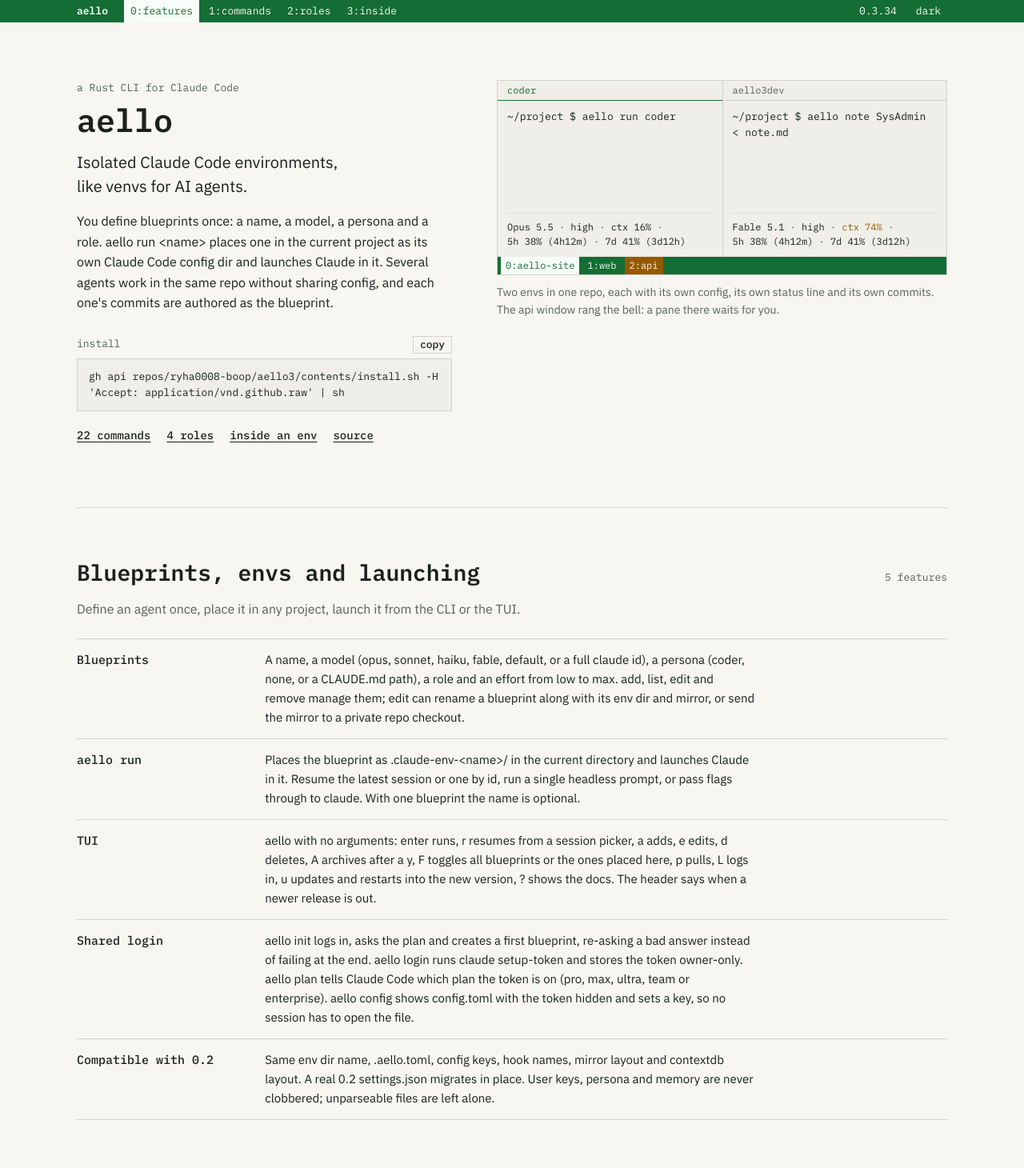
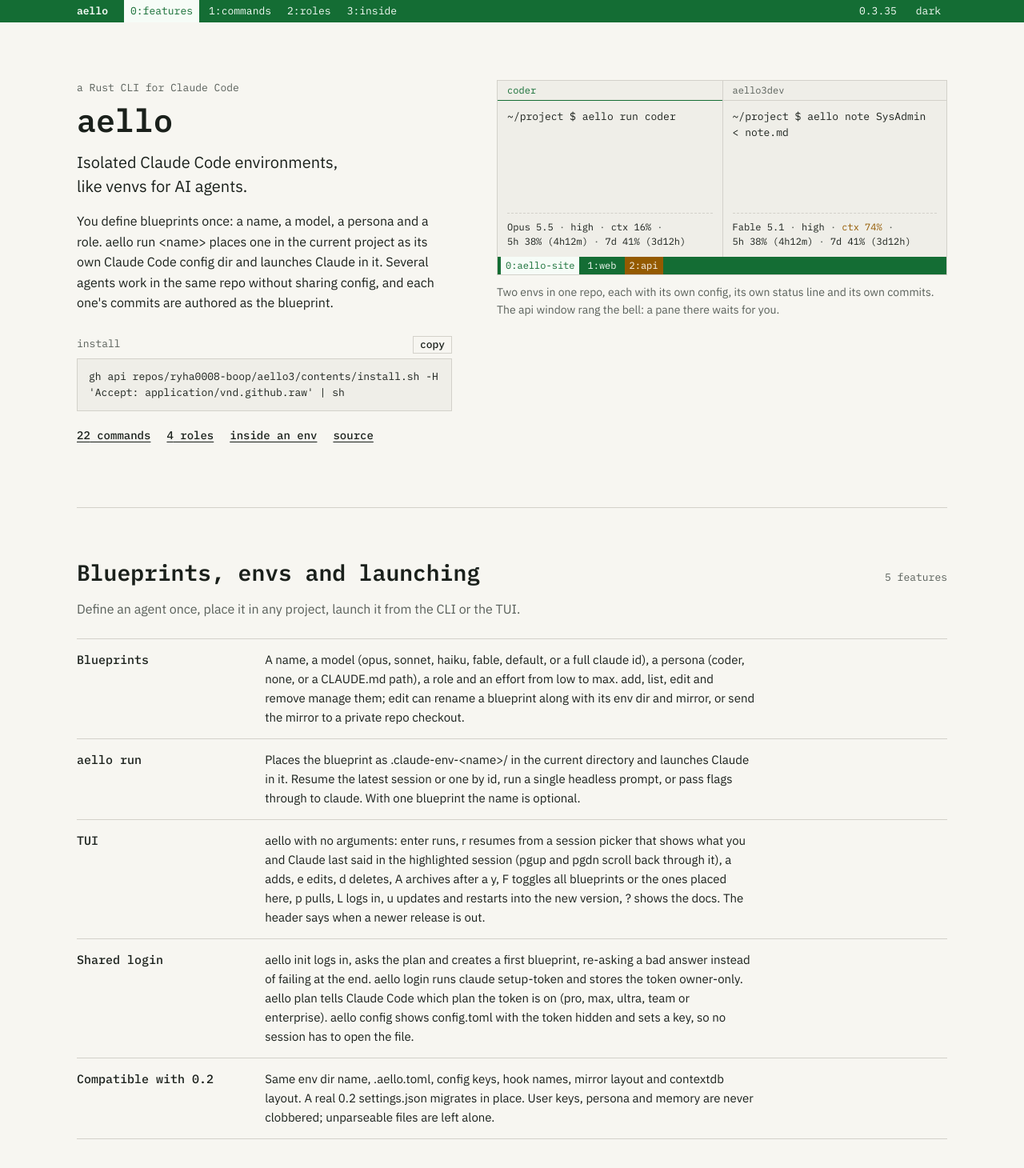
Before and after one commit to ryha0008-boop/aello-site, a Next.js app: page / in a window 1280 px wide. Shown: the top 1460 px of the page at 80% size. Built offline with nearby package versions, Linux system fonts and the light colour scheme.

Commit message:
content: aello 0.3.35, the resume picker shows the session's last messages

```diff
--- a/src/content/aello.ts
+++ b/src/content/aello.ts
@@ -2,7 +2,7 @@
 // subcommand's help, the hook table, the TUI key hints and the status line of
 // Compiled from aello's help, hooks, skills and status line; `version` is the released one. Update here, not in the pages.
 
-export const version = "0.3.34";
+export const version = "0.3.35";
 
 export const site = {
   name: "aello",
@@ -38,7 +38,7 @@ export const groups: FeatureGroup[] = [
       },
       {
         title: "TUI",
-        body: "aello with no arguments: enter runs, r resumes from a session picker, a adds, e edits, d deletes, A archives after a y, F toggles all blueprints or the ones placed here, p pulls, L logs in, u updates and restarts into the new version, ? shows the docs. The header says when a newer release is out.",
+        body: "aello with no arguments: enter runs, r resumes from a session picker that shows what you and Claude last said in the highlighted session (pgup and pgdn scroll back through it), a adds, e edits, d deletes, A archives after a y, F toggles all blueprints or the ones placed here, p pulls, L logs in, u updates and restarts into the new version, ? shows the docs. The header says when a newer release is out.",
       },
       {
         title: "Shared login",
```
